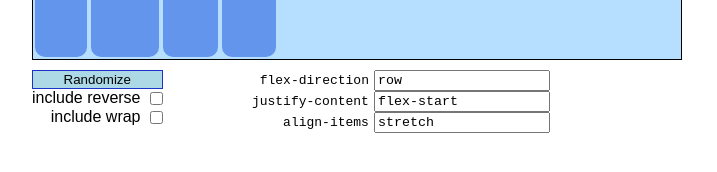
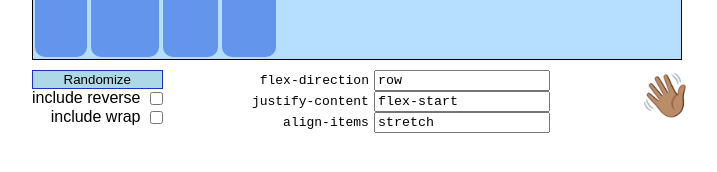
Before and after one commit to twodee/flexercise, a plain HTML site: page index.html in a window 1280 px wide. Shown: the part 592-764 px from the top of the page, without its empty margins (283-1000 px from the left). Drawn offline with Linux system fonts and the light colour scheme.

Commit message:
Add waving hand.

```diff
--- a/index.html
+++ b/index.html
@@ -42,7 +42,7 @@
           <label for="align-items-input">align-items</label>
           <input id="align-items-input" type="text">
         </div>
-        <div id="status"></div>
+        <div id="status">&#128075;&#127997;</div>
       </div>
     </div>
   </div>
```
